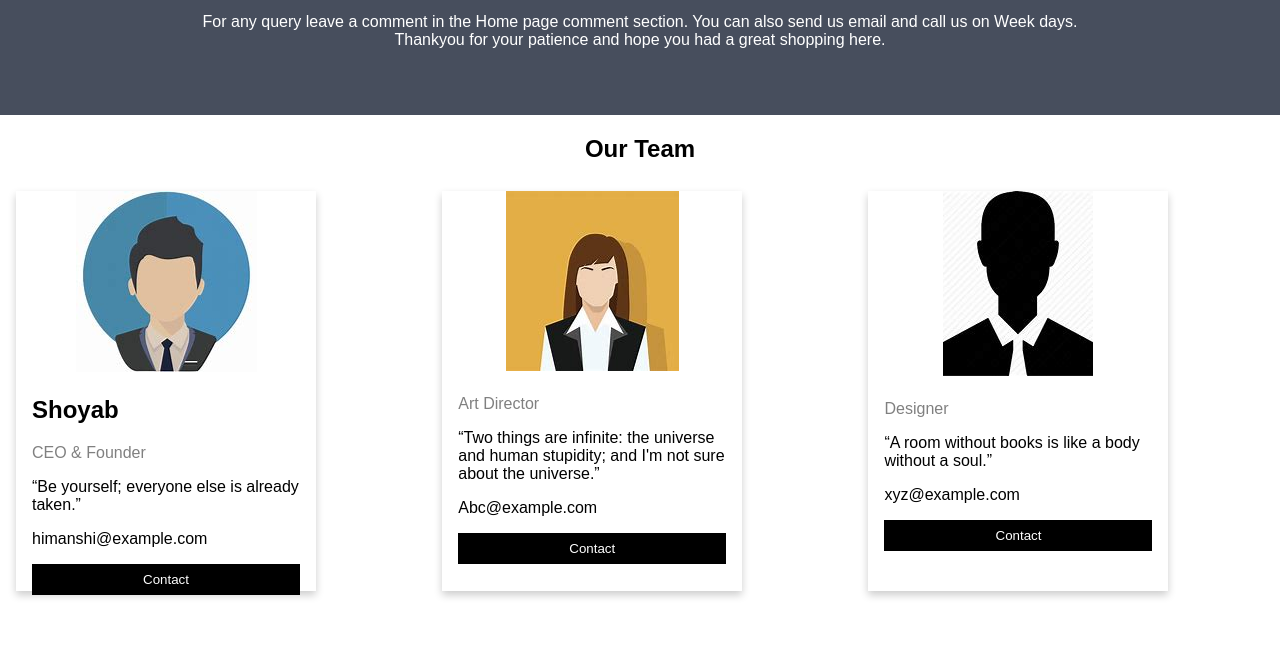
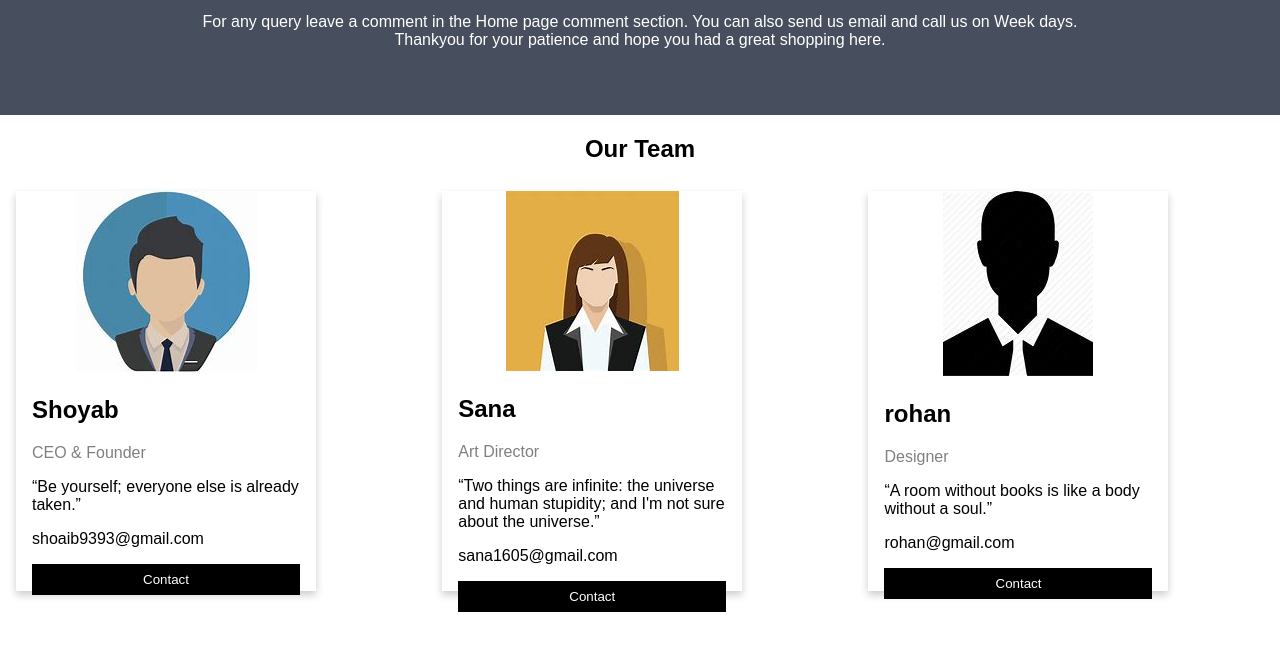
Before and after one commit to MullaMahammadasad/e-library, a plain HTML site: page About.html in a window 1280 px wide. Shown: the part 151-800 px from the top of the page. Drawn offline with Linux system fonts and the light colour scheme.

Commit message:
change  name About.html

```diff
--- a/About.html
+++ b/About.html
@@ -148,7 +148,7 @@ html {
         <h2>Shoyab</h2>
         <p class="title">CEO & Founder</p>
         <p>“Be yourself; everyone else is already taken.”</p>
-        <p>himanshi@example.com</p>
+        <p>shoaib9393@gmail.com</p>
         <p><button class="button">Contact</button></p>
       </div>
     </div>
@@ -158,10 +158,10 @@ html {
     <div class="card">
         <center><img src="images/p1.jfif" alt="Jane" style="width:100% height=300px"></center>
       <div class="container">
-        <h2></h2>
+        <h2>Sana</h2>
         <p class="title">Art Director</p>
         <p>“Two things are infinite: the universe and human stupidity; and I'm not sure about the universe.”</p>
-        <p>Abc@example.com</p>
+        <p>sana1605@gmail.com</p>
         <p><button class="button">Contact</button></p>
       </div>
     </div>
@@ -171,10 +171,10 @@ html {
     <div class="card">
         <center><img src="images/p3.jfif" alt="Jane" style="width:100% height=300px"></center>
       <div class="container">
-        <h2></h2>
+        <h2>rohan</h2>
         <p class="title">Designer</p>
         <p>“A room without books is like a body without a soul.”</p>
-        <p>xyz@example.com</p>
+        <p>rohan@gmail.com</p>
         <p><button class="button">Contact</button></p>
       </div>
     </div>
```
